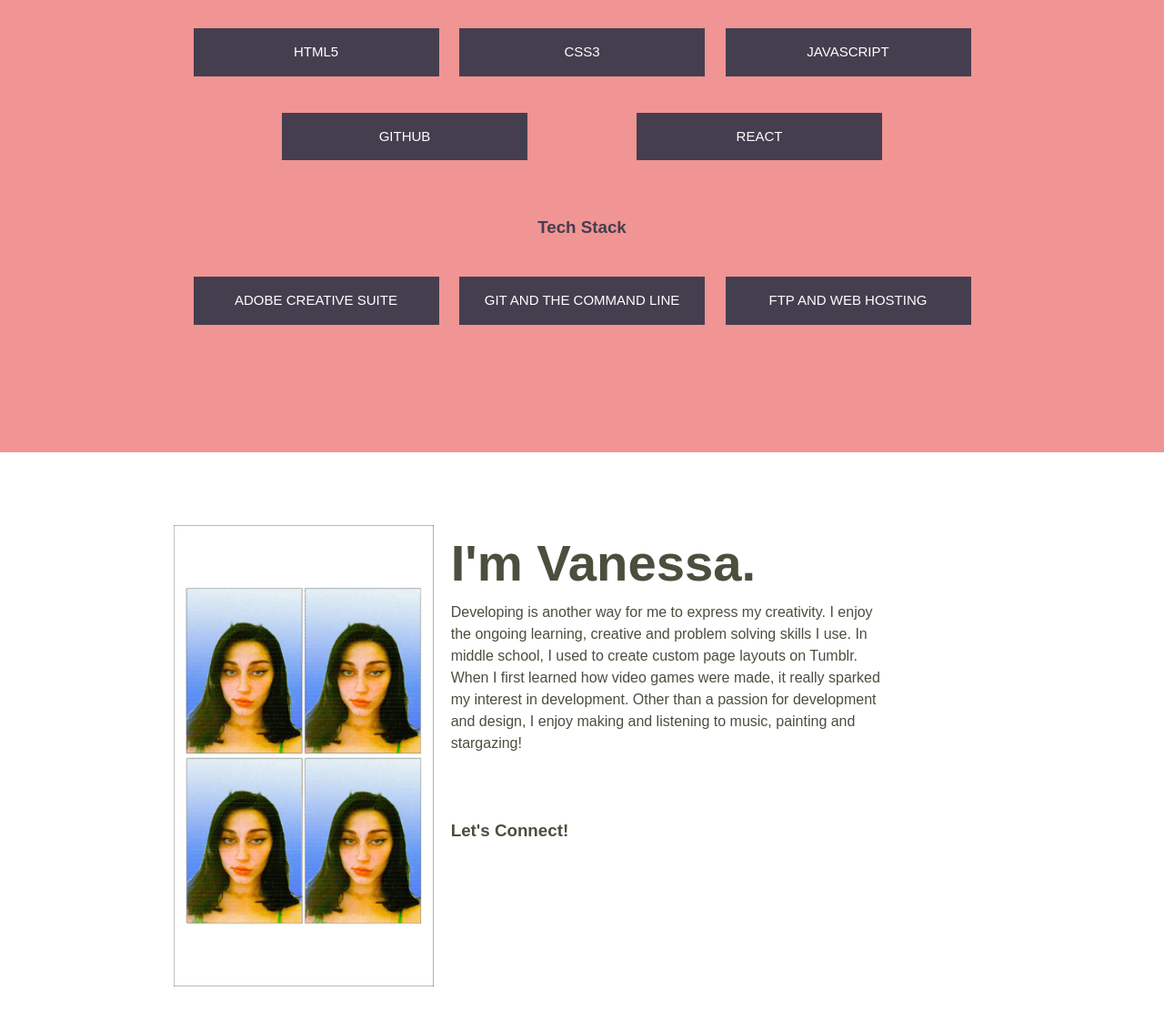
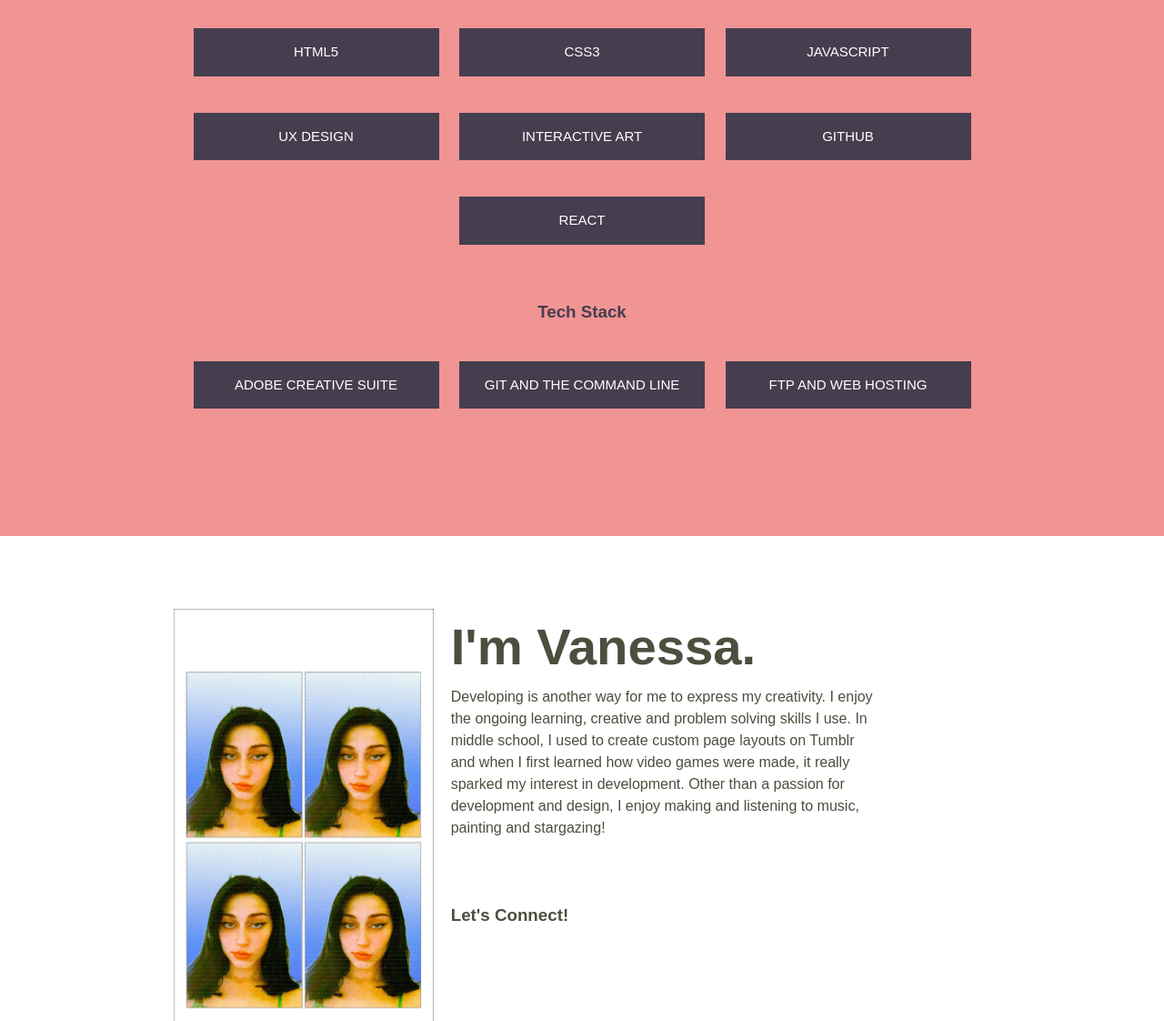
Before and after one commit to n4ss8/PortfolioWebsite, a website built with Parcel: page index.html in a window 1280 px wide. Shown: the part 3200-4322 px from the top of the page at 91% size. Built offline with nearby package versions, Linux system fonts and the light colour scheme.

Commit message:
updating bio

```diff
--- a/index.html
+++ b/index.html
@@ -169,6 +169,8 @@
       <p class="skill">HTML5</p>
       <p class="skill">CSS3</p>
       <p class="skill">JavaScript</p>
+      <p class="skill">UX design</p>
+      <p class="skill">Interactive Art</p>
       <p class="skill">Github</p>
       <p class="skill">React</p>
     </div>
@@ -195,8 +197,8 @@
 
   <p class="about-text">
     Developing is another way for me to express my creativity. I enjoy the ongoing learning, creative and problem solving skills I use.
-    In middle school, I used to create custom page layouts on Tumblr.
-    When I first learned how video games were made, it really sparked my interest in development.
+    In middle school, I used to create custom page layouts on Tumblr and
+    when I first learned how video games were made, it really sparked my interest in development.
     Other than a passion for development and design, I enjoy making and listening to music, painting and stargazing!
   </p>
   <p>
```
